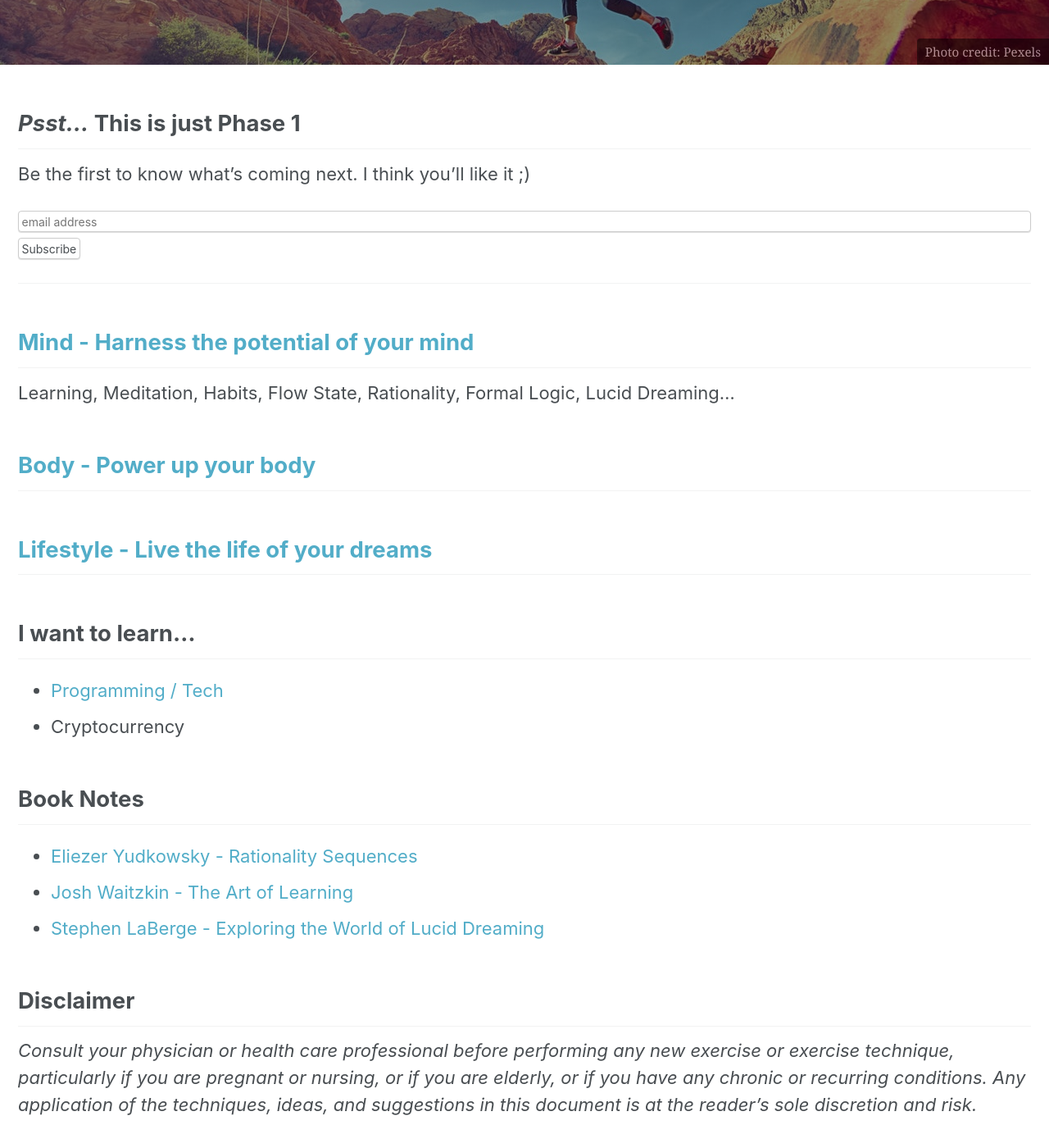
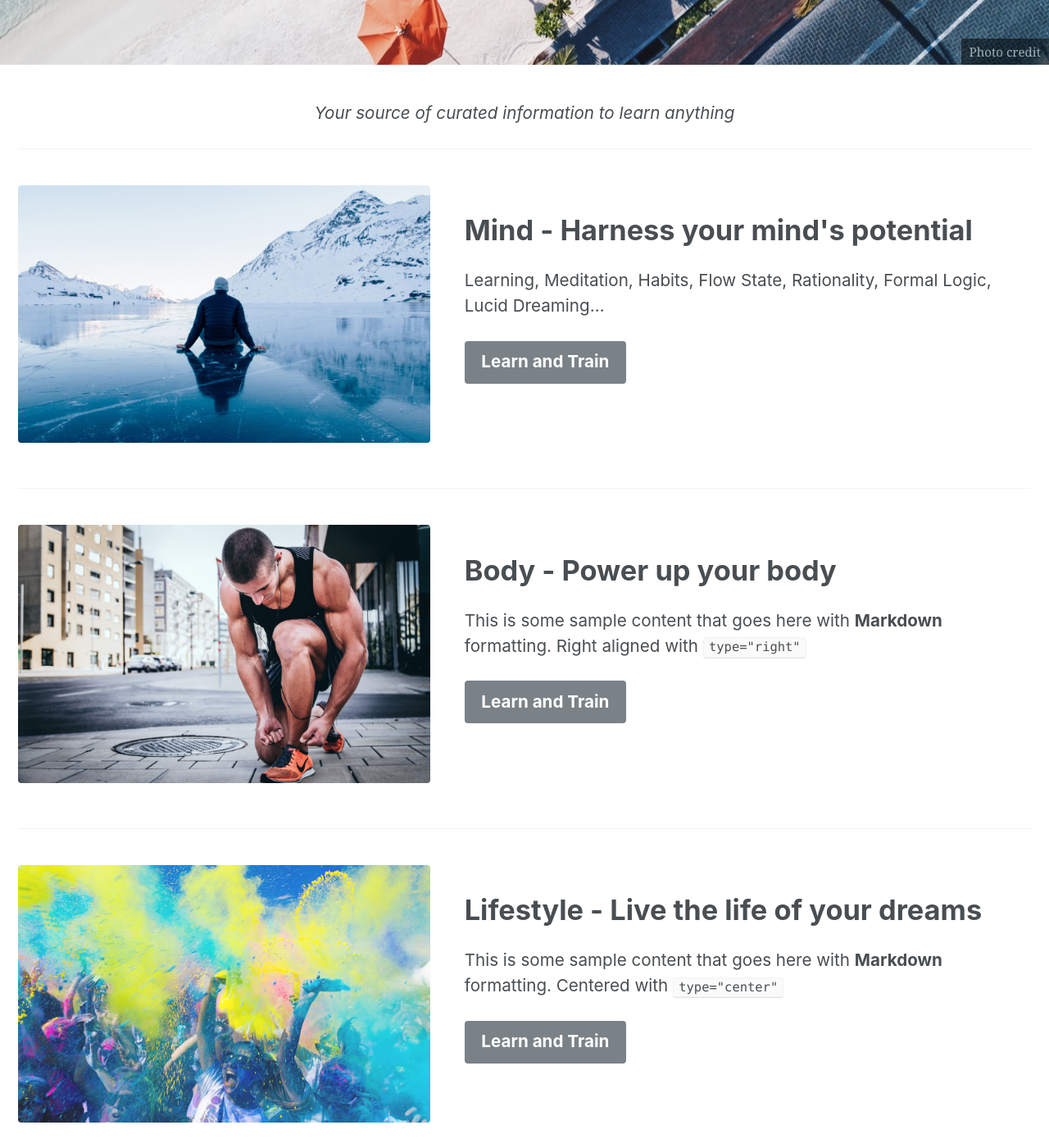
Before and after one commit to shanemileham/levelupmylife, a Jekyll site: the page built from index.md, in a window 1280 px wide and 1400 px high, scrolled down 402 px. Shown: the whole window at 82% size. Built offline with Jekyll 4.4.1, drawn with Linux system fonts in a browser that asks for light colours; the list of posts is cut into pages by our own code; comment, search, counter and statistics services are not loaded.

Commit message:
Updated homepage and images

```diff
--- a/index.md
+++ b/index.md
@@ -2,29 +2,54 @@
 title: Level Up My Life
 layout: splash
 header:
-  overlay_color: "#446"
-  overlay_filter: "0.4"
-  overlay_image: assets/images/man-person-jumping-desert.jpg
+  overlay_image: assets/images/syd-sujuaan-293256--1280x800.jpg
   cta_label: "Contribute on Github"
   cta_url: "https://github.com/shanemileham/levelupmylife"
-  caption: "Photo credit: [Pexels](https://www.pexels.com/photo/man-person-jumping-desert-6496/)"
+  caption: "[Photo credit](https://unsplash.com/photos/Z_-_ihPZQpE)"
 excerpt: "The best tools in the world to succeed and be happy"
+
+
+intro:
+  - excerpt: '_Your source of curated information to learn anything_'
+feature_row_mind:
+  - image_path: /assets/images/riciardus-194534--1280x800.jpg
+    alt: "Person meditating on ice"
+    title: "Mind - Harness your mind's potential"
+    excerpt: 'Learning, Meditation, Habits, Flow State, Rationality, Formal Logic, Lucid Dreaming...'
+    url: "/mind"
+    btn_label: "Learn and Train"
+    btn_class: "btn--primary"
+feature_row_body:
+  - image_path: /assets/images/alexander-redl-185764--1280x800.jpg
+    alt: "Athlete tying shoe"
+    title: "Body - Power up your body"
+    excerpt: 'This is some sample content that goes here with **Markdown** formatting. Right aligned with `type="right"`'
+    url: "/body"
+    btn_label: "Learn and Train"
+    btn_class: "btn--primary"
+feature_row_lifestyle:
+  - image_path: /assets/images/adam-whitlock-270558--1280x800.jpg
+    alt: "People laughing and throwing color dust"
+    title: "Lifestyle - Live the life of your dreams"
+    excerpt: 'This is some sample content that goes here with **Markdown** formatting. Centered with `type="center"`'
+    url: "/lifestyle"
+    btn_label: "Learn and Train"
+    btn_class: "btn--primary"
 ---
+
+{% include feature_row id="intro" type="center" %}
+
+{% include feature_row id="feature_row_mind" type="left" %}
+
+{% include feature_row id="feature_row_body" type="left" %}
+
+{% include feature_row id="feature_row_lifestyle" type="left" %}
 
 ## _Psst..._ This is just Phase 1
 Be the first to know what's coming next. I think you'll like it ;)
 {% include components/mailchimp-subscribe-horizontal.html %}
 
 ---
-
-## [Mind - Harness the potential of your mind](/mind/index)
-Learning, Meditation, Habits, Flow State, Rationality, Formal Logic, Lucid Dreaming...
-
-## [Body - Power up your body](/body)
-
-
-## [Lifestyle - Live the life of your dreams](/lifestyle)
-
 
 ## I want to learn...
 * [Programming / Tech](https://github.com/sindresorhus/awesome)
```
Also changed, not shown: assets/images/adam-whitlock-270558--1280x800.jpg (added), assets/images/alexander-redl-185764--1280x800.jpg (added), assets/images/man-person-jumping-desert.jpg (deleted), assets/images/riciardus-194534--1280x800.jpg (added), assets/images/syd-sujuaan-293256--1280x800.jpg (added).
